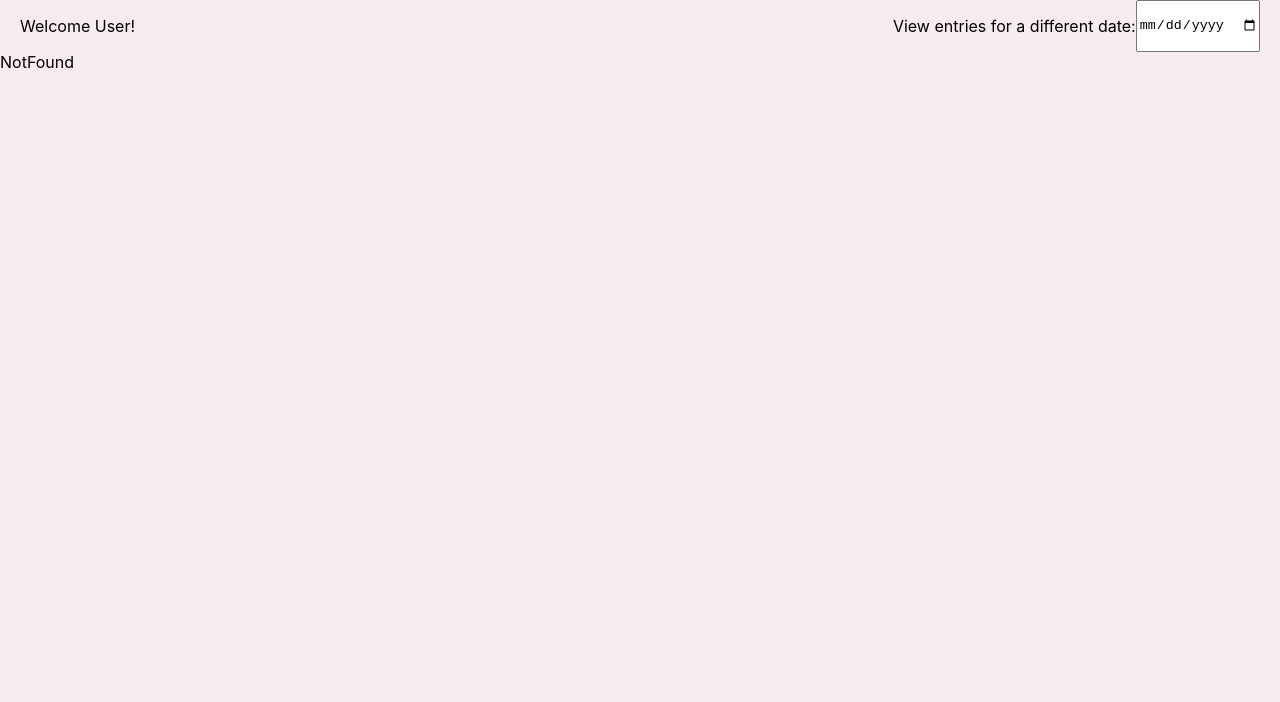
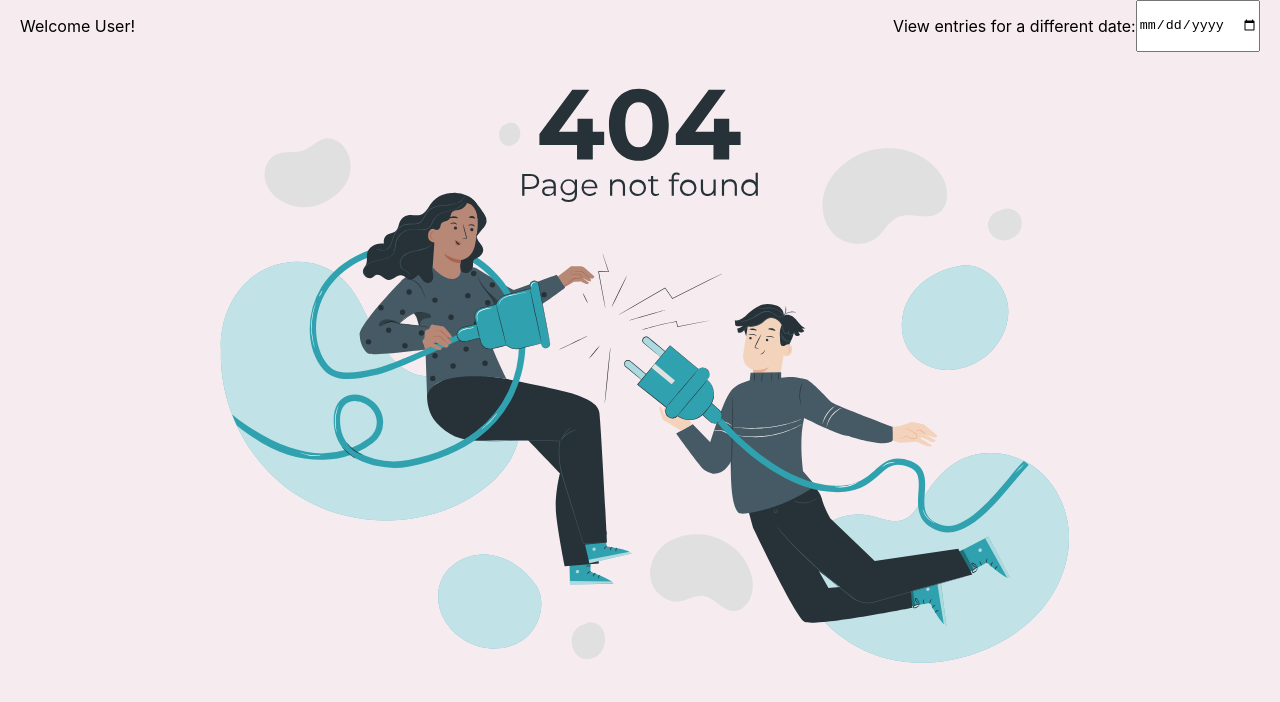
Before and after one commit to GratefulTogether/gratefultogether-ui, a React (Create React App) app: page /error in a window 1280 px wide. Shown: the top 702 px of the page. Built offline with nearby package versions, Linux system fonts and the light colour scheme.

Commit message:
Add favicon and 404 image

```diff
--- /dev/null
+++ b/src/components/App/App.css
@@ -0,0 +1,4 @@
+.App {
+  display: flex;
+  flex-direction: column;
+}
--- a/src/components/App/App.js
+++ b/src/components/App/App.js
@@ -3,7 +3,7 @@ import Datepage from '../Datepage/Datepage'
 import NotFound from '../NotFound/NotFound'
 import Nav from "../NavBar/NavBar.js";
 import cardData from '../../cardMockData';
-import React from 'react'
+import './App.css'
 import { useState } from 'react';
 import { Routes, Route} from 'react-router-dom'
 // import { useEffect, useState } from 'react';
--- a/src/components/NotFound/NotFound.css
+++ b/src/components/NotFound/NotFound.css
@@ -0,0 +1,5 @@
+.not-found {
+  width: 75%;
+  height: auto;
+  align-self: center;
+}
--- a/src/components/NotFound/NotFound.js
+++ b/src/components/NotFound/NotFound.js
@@ -1,8 +1,11 @@
 import React from 'react'
+
+import pagenotfound from '../../images/404.svg'
+import './NotFound.css'
 
 const NotFound = () => {
   return (
-    <div>NotFound</div>
+    <img src={pagenotfound} className='not-found' alt='404 page not found' />
   )
 }
 
```
Also changed, not shown: src/images/404.svg (added), 1 other file (tests, documents, lock files or other folders).
